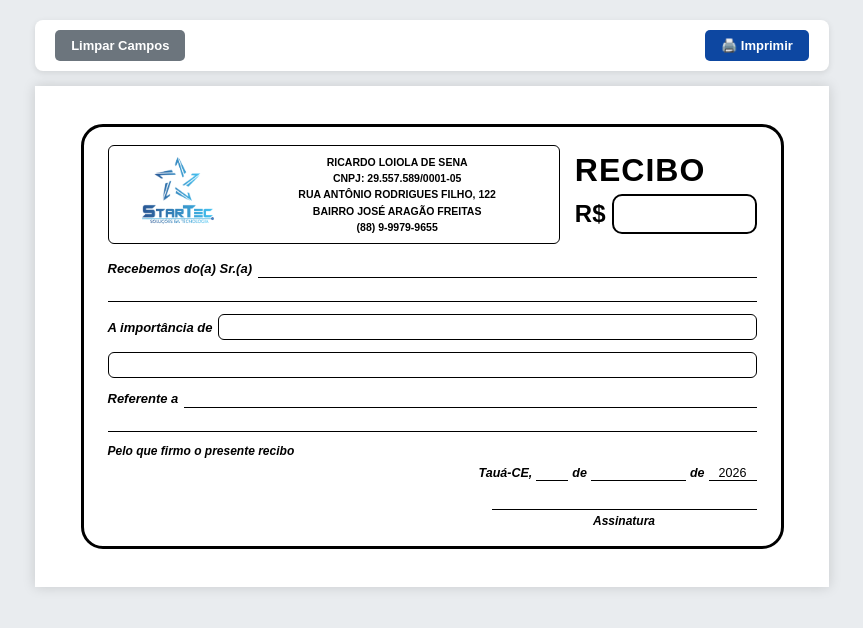
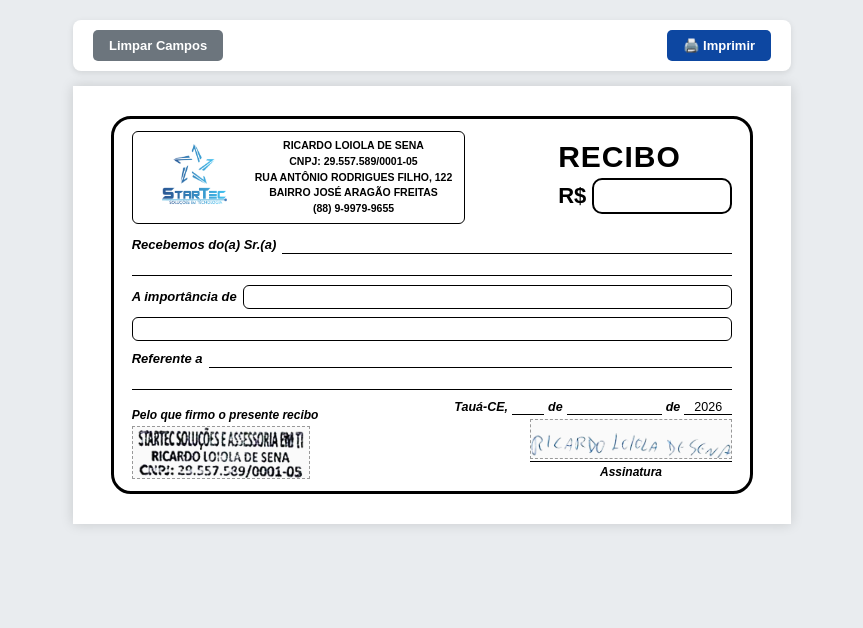
Before and after one commit to startecrls-prog/recibo-startec, a plain HTML site: page index.html in a window 1280 px wide. Shown: the whole page, without its empty margins (208-1071 px from the left). Drawn offline with Linux system fonts and the light colour scheme.

Commit message:
Add files via upload

```diff
--- a/index.html
+++ b/index.html
@@ -28,7 +28,7 @@
             margin-bottom: 15px;
             display: flex;
             gap: 10px;
-            width: 210mm;
+            width: 190mm;
             max-width: 100%;
             justify-content: space-between;
             align-items: center;
@@ -51,15 +51,16 @@
 
         .page {
             background: #fff;
-            width: 210mm;
-            padding: 10mm 12mm;
+            width: 190mm;
+            max-width: 100%;
+            padding: 8mm 10mm;
             box-shadow: 0 0 12px rgba(0,0,0,0.15);
         }
 
         .recibo-container {
             border: 3px solid #000;
-            border-radius: 22px;
-            padding: 18px 24px;
+            border-radius: 20px;
+            padding: 12px 18px;
             background: #fff;
         }
 
@@ -67,23 +68,22 @@
             display: flex;
             justify-content: space-between;
             align-items: center;
-            gap: 15px;
-            margin-bottom: 16px;
+            gap: 14px;
+            margin-bottom: 12px;
         }
 
         .empresa-box {
             border: 1.5px solid #000;
             border-radius: 6px;
-            padding: 8px 12px;
-            display: flex;
+            padding: 6px 12px;
+            display: inline-flex;
             align-items: center;
-            gap: 12px;
-            flex: 1;
+            gap: 10px;
         }
 
         .logo-wrapper {
-            width: 115px;
-            height: 75px;
+            width: 100px;
+            height: 68px;
             display: flex;
             align-items: center;
             justify-content: center;
@@ -100,9 +100,9 @@
             text-align: center;
             font-size: 10.5px;
             font-weight: bold;
-            line-height: 1.55;
+            line-height: 1.5;
             color: #000;
-            flex-grow: 1;
+            white-space: nowrap;
         }
 
         .recibo-valor-box {
@@ -114,11 +114,11 @@
         }
 
         .recibo-titulo {
-            font-size: 32px;
+            font-size: 30px;
             font-weight: 900;
             letter-spacing: 1px;
             line-height: 1;
-            margin-bottom: 8px;
+            margin-bottom: 6px;
             color: #000;
         }
 
@@ -129,7 +129,7 @@
         }
 
         .valor-linha span {
-            font-size: 24px;
+            font-size: 22px;
             font-weight: 900;
             color: #000;
         }
@@ -137,9 +137,9 @@
         .valor-input {
             border: 2px solid #000;
             border-radius: 10px;
-            width: 145px;
-            height: 40px;
-            font-size: 18px;
+            width: 140px;
+            height: 36px;
+            font-size: 17px;
             font-weight: bold;
             text-align: right;
             padding: 0 10px;
@@ -148,14 +148,14 @@
         }
 
         .campo-bloco {
-            margin-bottom: 12px;
+            margin-bottom: 9px;
         }
 
         .linha-flex {
             display: flex;
             align-items: baseline;
             gap: 6px;
-            margin-bottom: 6px;
+            margin-bottom: 4px;
         }
 
         .rotulo {
@@ -181,13 +181,13 @@
         .linha-extra {
             display: block;
             width: 100%;
-            margin-top: 6px;
+            margin-top: 4px;
         }
 
         .caixa-extenso {
             border: 1.5px solid #000;
             border-radius: 6px;
-            height: 26px;
+            height: 24px;
             padding: 0 8px;
             font-size: 13px;
             outline: none;
@@ -202,29 +202,60 @@
 
         .caixa-extenso-2 {
             width: 100%;
-            margin-top: 6px;
+            margin-top: 4px;
         }
 
         .rodape {
             margin-top: 10px;
+            display: flex;
+            justify-content: space-between;
+            align-items: flex-end;
+        }
+
+        .rodape-esquerda {
+            display: flex;
+            flex-direction: column;
+            gap: 4px;
         }
 
         .texto-firmo {
             font-size: 12px;
             font-weight: bold;
             font-style: italic;
-            margin-bottom: 8px;
+        }
+
+        /* Slot para 01.png */
+        .slot-imagem-esquerda {
+            width: 178.2px;
+            height: 52.65px;
+            border: 1px dashed #999;
+            display: flex;
+            align-items: center;
+            justify-content: center;
+            background: #fafafa;
+        }
+
+        .slot-imagem-esquerda img {
+            max-width: 100%;
+            max-height: 100%;
+            object-fit: contain;
+        }
+
+        .rodape-direita {
+            display: flex;
+            flex-direction: column;
+            align-items: flex-end;
+            gap: 2px;
         }
 
         .data-container {
             display: flex;
-            justify-content: flex-end;
             align-items: baseline;
             gap: 4px;
             font-size: 12.5px;
             font-weight: bold;
             font-style: italic;
-            margin-bottom: 28px;
+            margin-bottom: 2px;
         }
 
         .data-input {
@@ -237,16 +268,31 @@
             color: #000;
         }
 
-        .assinatura-container {
+        /* Slot para 02.png ajustado acima da linha */
+        .slot-imagem-direita {
+            width: 202.5px;
+            height: 40px;
+            border: 1px dashed #999;
             display: flex;
-            justify-content: flex-end;
+            align-items: flex-end;
+            justify-content: center;
+            background: #fafafa;
+            padding: 0;
+            margin-bottom: 0px;
+        }
+
+        .slot-imagem-direita img {
+            max-width: 100%;
+            max-height: 100%;
+            object-fit: contain;
+            display: block;
         }
 
         .assinatura-box {
-            width: 265px;
+            width: 202.5px;
             border-top: 1.2px solid #000;
             text-align: center;
-            padding-top: 4px;
+            padding-top: 3px;
             font-size: 12px;
             font-weight: bold;
             font-style: italic;
@@ -268,6 +314,10 @@
                 box-shadow: none;
                 width: 100%;
                 padding: 5mm 8mm;
+            }
+            .slot-imagem-esquerda, .slot-imagem-direita {
+                border: none;
+                background: transparent;
             }
             input:focus {
                 background-color: transparent;
@@ -291,7 +341,7 @@
             <div class="header">
                 <div class="empresa-box">
                     <div class="logo-wrapper">
-                        <img src="Imagem14.png" alt="StarTec Soluções em Tecnologia">
+                        <img src="00.png" alt="StarTec Soluções em Tecnologia">
                     </div>
                     <div class="empresa-texto">
                         RICARDO LOIOLA DE SENA<br>
@@ -336,7 +386,15 @@
             </div>
 
             <div class="rodape">
+                <div class="rodape-esquerda">
                     <div class="texto-firmo">Pelo que firmo o presente recibo</div>
+                    <!-- IMAGEM 01.png -->
+                    <div class="slot-imagem-esquerda">
+                        <img src="01.png" alt="Carimbo StarTec">
+                    </div>
+                </div>
+
+                <div class="rodape-direita">
                     <div class="data-container">
                         <span>Tauá-CE,</span>
                         <input type="text" class="data-input" style="width: 32px;">
@@ -345,7 +403,10 @@
                         <span>de</span>
                         <input type="text" class="data-input" id="campoAno" style="width: 48px;" value="2026">
                     </div>
-                <div class="assinatura-container">
+                    <!-- IMAGEM 02.png ajustada acima da linha -->
+                    <div class="slot-imagem-direita">
+                        <img src="02.png" alt="Assinatura Ricardo Loiola">
+                    </div>
                     <div class="assinatura-box">Assinatura</div>
                 </div>
             </div>
```
Also changed, not shown: 00.png (added), 01.png (added), 02.png (added). Lines whose indentation alone changed are shown as unchanged.
